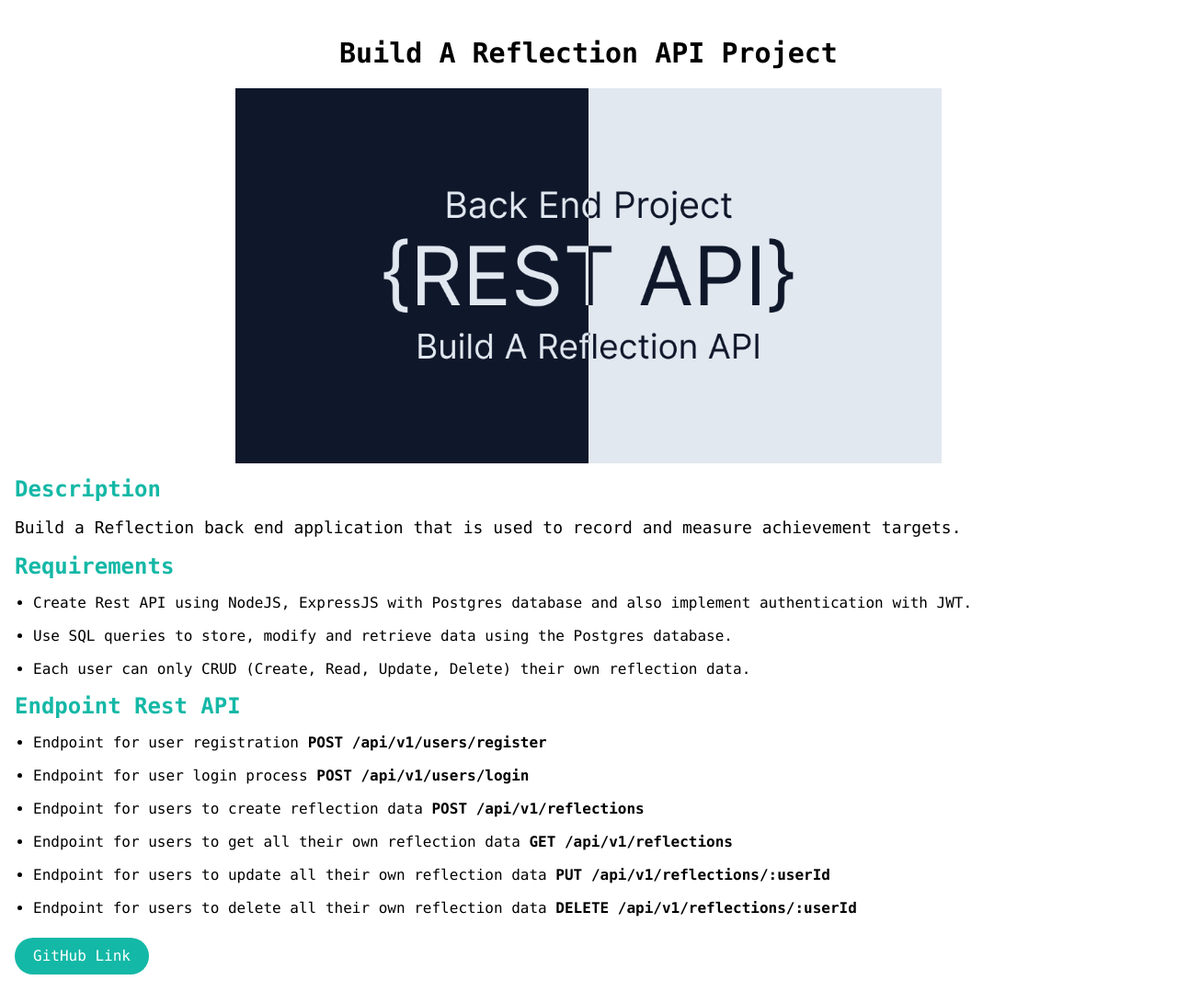
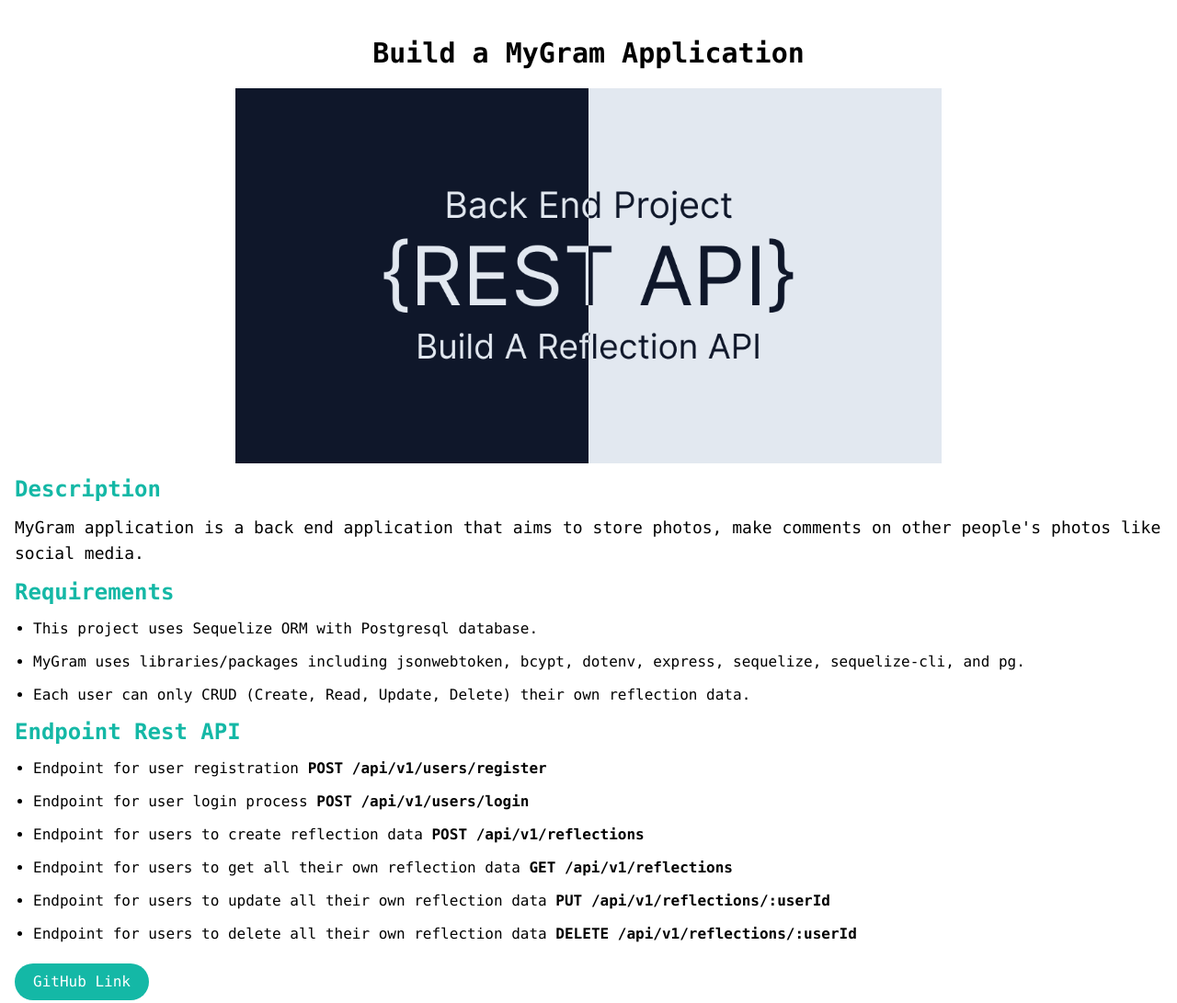
Before and after one commit to CPuPush/forioktopakpahan, a website: page porto2.html in a window 1280 px wide. Shown: the top 1091 px of the page at 92% size. Drawn offline with Linux system fonts and the light colour scheme.

Commit message:
initial project

```diff
--- a/porto2.html
+++ b/porto2.html
@@ -7,18 +7,18 @@
 </head>
 <body class="font-mono">
   <div class="container mt-10">
-    <h1 class="text-3xl text-center mb-5 font-bold">Build A Reflection API Project</h1>
+    <h1 class="text-3xl text-center mb-5 font-bold">Build a MyGram Application</h1>
       <div class="w-full mb-10">
         <div class="max-w-3xl mx-auto">
           <img src="dist/porto/1.png" alt="">
         </div>
         <h2 class="text-2xl my-3 font-semibold text-primary">Description</h2>
-        <p class="text-lg">Build a Reflection back end application that is used to record and measure achievement targets.</p>
+        <p class="text-lg">MyGram application is a back end application that aims to store photos, make comments on other people's photos like social media.</p>
 
         <h2 class="text-2xl my-3 font-semibold text-primary">Requirements</h2>
         <ul class="list-disc px-5 text-base">
-          <li class="mb-3">Create Rest API using NodeJS, ExpressJS with Postgres database and also implement authentication with JWT.</li>
-          <li class="mb-3">Use SQL queries to store, modify and retrieve data using the Postgres database.</li>
+          <li class="mb-3">This project uses Sequelize ORM with Postgresql database.</li>
+          <li class="mb-3">MyGram uses libraries/packages including jsonwebtoken, bcypt, dotenv, express, sequelize, sequelize-cli, and pg.</li>
           <li class="mb-3">Each user can only CRUD (Create, Read, Update, Delete) their own reflection data.</li>
         </ul>
         <h2 class="text-2xl my-3 font-semibold text-primary">Endpoint Rest API</h2>
--- a/tailwind.config.js
+++ b/tailwind.config.js
@@ -11,6 +11,9 @@ module.exports = {
         primary: "#14b8a6",
         dark: "#0f172a",
         secondary: "#64748b",
+      },
+      screens:{
+        '2xl': '1320px'
       }
     },
   },
```
Also changed, not shown: index.html (+10 -4 lines), dist/output.css.
